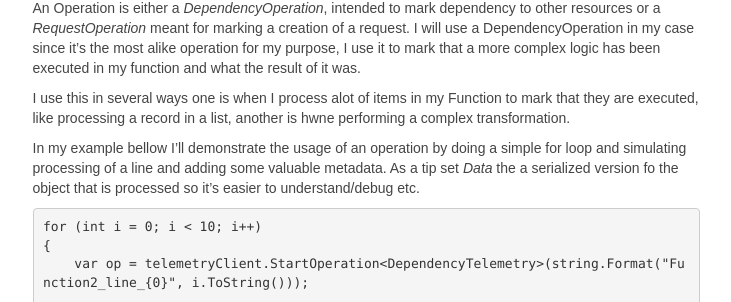
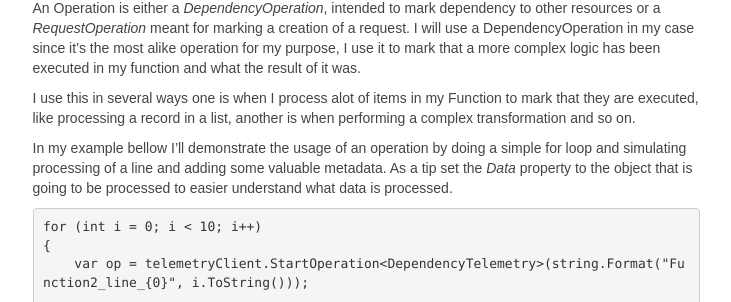
Before and after one commit to MLogdberg/mlogdberg.github.io, a Jekyll site: the page built from _posts/2019-08-23-Function and Application Insight part 2.md, in a window 1280 px wide and 1400 px high, scrolled down 2769 px. Shown: the part 170-472 px from the top of the window, without its empty margins (230-961 px from the left). Built offline with Jekyll 4.4.1, drawn with Linux system fonts in a browser that asks for light colours; nearby versions of some CDN libraries; some web fonts are replaced; comment, search, counter and statistics services are not loaded; some of the changed text lies outside the part shown.

Commit message:
fixed errors in text

````diff
--- a/_posts/2019-08-23-Function and Application Insight part 2.md
+++ b/_posts/2019-08-23-Function and Application Insight part 2.md
@@ -83,9 +83,9 @@ Then we can use the *StartOperation* in *TelemetryClient*, this will start the s
 An Operation is either a *DependencyOperation*, intended to mark dependency to other resources or a *RequestOperation* meant for marking a creation of a request.
 I will use a DependencyOperation in my case since it's the most alike operation for my purpose, I use it to mark that a more complex logic has been executed in my function and what the result of it was.
 
-I use this in several ways one is when I process alot of items in my Function to mark that they are executed, like processing a record in a list, another is hwne performing a complex transformation.
+I use this in several ways one is when I process alot of items in my Function to mark that they are executed, like processing a record in a list, another is when performing a complex transformation and so on.
 
-In my example bellow I'll demonstrate the usage of an operation by doing a simple for loop and simulating processing of a line and adding some valuable metadata. As a tip set *Data* the a serialized version fo the object that is processed so it's easier to understand/debug etc.
+In my example bellow I'll demonstrate the usage of an operation by doing a simple for loop and simulating processing of a line and adding some valuable metadata. As a tip set the *Data* property to the object that is going to be processed to easier understand what data is processed.
 
 ```csharp
 for (int i = 0; i < 10; i++)
````
Also changed, not shown: other parts of _posts/2019-08-23-Function and Application Insight part 2.md (+2 -2 lines).
